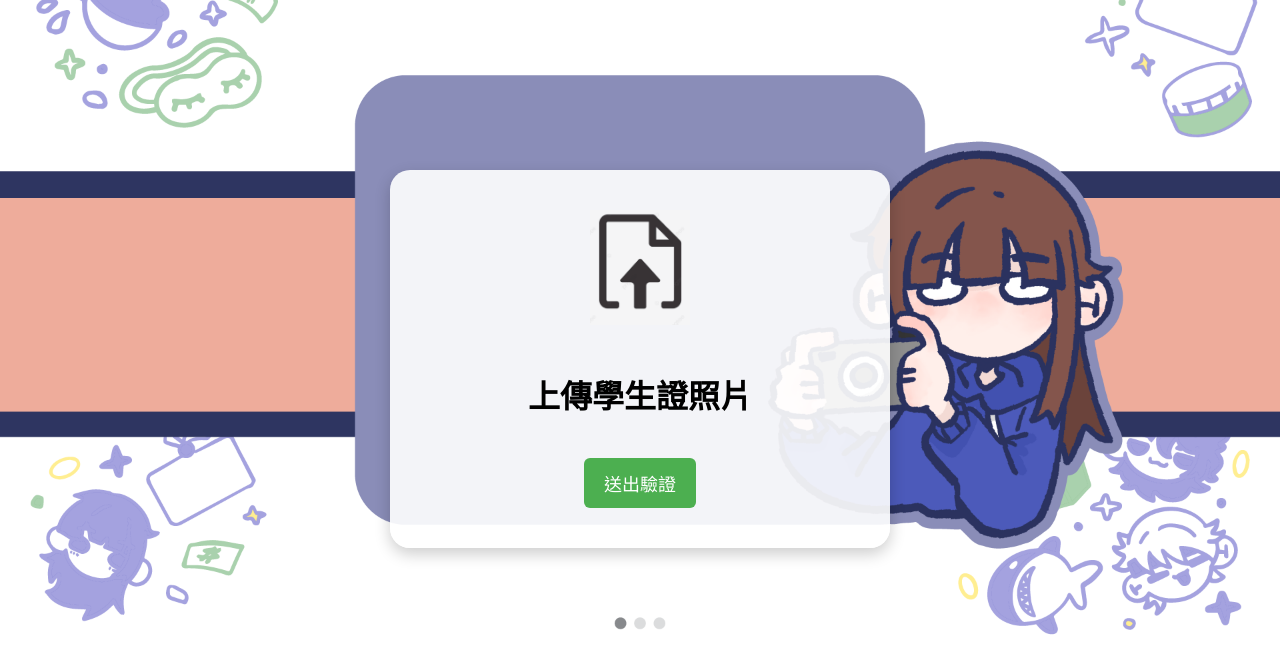
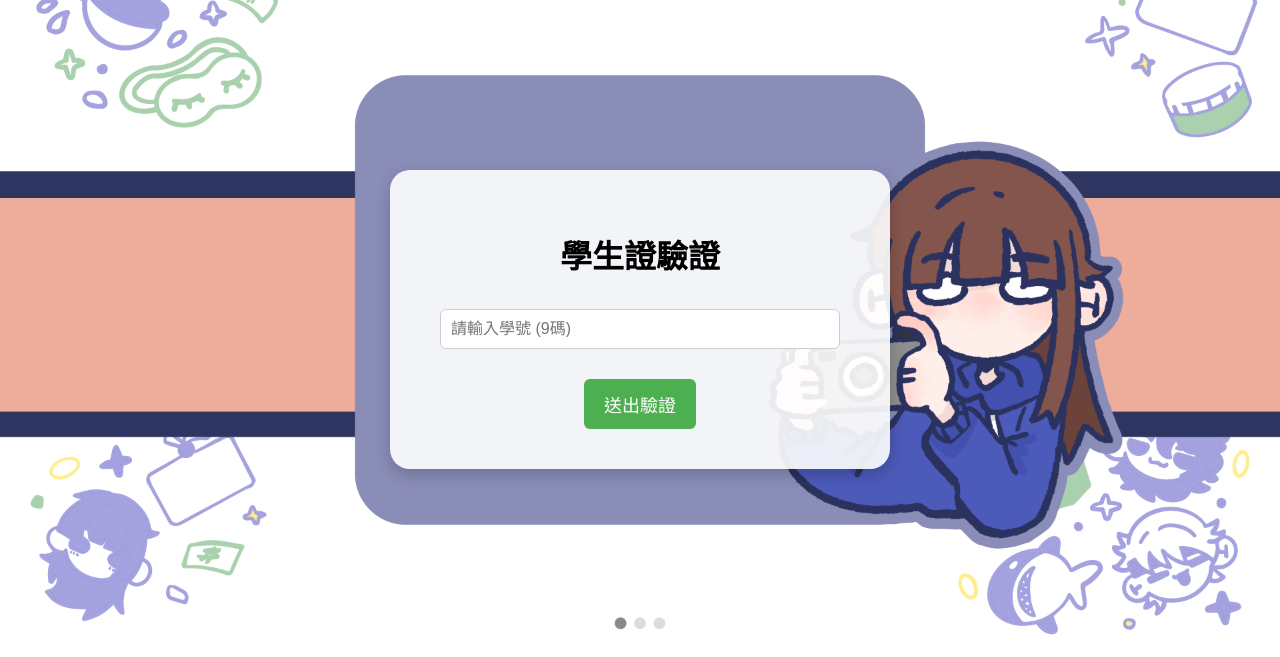
Before and after one commit to peng676712-design/StudentCard, a Flask app: page / in a window 1280 px wide. Shown: the top 657 px of the page. Run offline with Flask 3, Linux system fonts and the light colour scheme.

Commit message:
Initial commit: student card flask app

```diff
--- a/app.py
+++ b/app.py
@@ -31,6 +31,41 @@ def wrap_lines(font, text, max_width):
                 lines.append(candidate)
     return lines
 
+# ---------- 驗證規則 ----------
+ALLOWED_CODES = {
+    "30","31","32","33","34","35","36","37","38","39",
+    "44","45","54","57","59","65","81","82","83","84",
+    "A5","AC","AB","C0"
+}
+
+# ---------- 科系對照表 ----------
+DEPT_MAP = {
+    "30": "機械工程系",
+    "31": "電機工程系",
+    "32": "化學工程系",
+    "33": "材料科學系",
+    "34": "土木工程系",
+    "35": "分子科學系",
+    "36": "電子工程系",
+    "37": "工業管理系",
+    "38": "工業設計系",
+    "39": "建築系",
+    "44": "車輛工程系",
+    "45": "能源工程系",
+    "54": "英文系",
+    "57": "經營管理系",
+    "59": "資訊工程系",
+    "65": "光電工程系",
+    "81": "機電學士班",
+    "82": "電資學士班",
+    "83": "工程科技學士班",
+    "84": "創意設計學士班",
+    "A5": "文化發展系",
+    "AC": "互動設計系",
+    "AB": "資訊財金系",
+    "C0": "機電學院"
+}
+
 # ---------- 路由 ----------
 @app.route("/")
 def home():
@@ -38,30 +73,30 @@ def home():
 
 @app.route("/upload_photo", methods=["POST"])
 def upload_photo():
-    photo = request.files.get("photo")
-    if not photo:
-        return "❌ 沒有上傳照片"
+    student_id = request.form.get("student_id", "").strip()
 
-    os.makedirs("uploads", exist_ok=True)
-    photo_path = os.path.join("uploads", "student_card.png")
-    photo.save(photo_path)
+    if len(student_id) != 9:
+        return "❌ 學號必須是 9 碼"
 
-    # 暫時不用 pyzbar，直接給一個假學號
-    student_id = "A123456789"
+    combo = student_id[3] + student_id[4]
+    if combo not in ALLOWED_CODES:
+        return f"❌ 學號驗證失敗：第4+5碼 {combo} 不在允許清單"
 
-    # 通過 → 跳轉表單
-    return redirect(url_for("form", student_id=student_id))
+    dept = DEPT_MAP.get(combo, "未知科系")
+    return redirect(url_for("form", student_id=student_id, dept=dept))
 
 @app.route("/form")
 def form():
     student_id = request.args.get("student_id", "")
-    return render_template("form.html", student_id=student_id)
+    dept = request.args.get("dept", "")
+    return render_template("form.html", student_id=student_id, dept=dept)
 
 @app.route("/generate", methods=["POST"])
 def generate():
     name = request.form.get("name", "").strip()
     student_id = request.form.get("student_id", "").strip()
     dept = request.form.get("dept", "").strip()
+    group = request.form.get("group", "").strip()
     gender = request.form.get("gender", "").strip()
     photo_file = request.files.get("photo")
 
@@ -98,28 +133,18 @@ def generate():
         user_img = user_img.resize((photo_w, photo_h), Image.LANCZOS)
         card.paste(user_img, (photo_x, photo_y))
 
-    # 側邊文字
-    side_texts = ["四年制大學部", "         ", "媒體設計組"]
+    # 側邊文字（含科系與組別）
+    side_texts = ["四年制大學部", dept]
+    if dept == "互動設計系" and group:
+        side_texts.append(group)
+
     side_font = ImageFont.truetype(font_path, int(H * 0.06))
     side_line_gap = int(H * 0.08)
     side_x = photo_x + photo_w + 30
-    side_start_y = photo_y + 40
+    side_start_y = photo_y + 80
     for i, line in enumerate(side_texts):
         y = side_start_y + i * side_line_gap
         draw.text((side_x, y), line, fill="black", font=side_font)
-
-    # 系所文字
-    base_dept_font = ImageFont.truetype(font_path, int(H * 0.065))
-    dept_lines = wrap_lines(base_dept_font, dept or "", W * 0.50)
-    if not dept_lines:
-        dept_lines = [""]
-    dept_lines = dept_lines[:3]
-    for i, line in enumerate(dept_lines):
-        f = fit_text(font_path, line, W * 0.50, start_size=base_dept_font.size)
-        line_w = f.getlength(line)
-        x = int(W * 0.43) - int(line_w / 2)
-        y = int(H * 0.37) + i * int(H * 0.075)
-        draw.text((x, y), line, fill="black", font=f)
 
     # 個人資訊
     info_font = ImageFont.truetype(font_path, int(H * 0.06))
--- a/templates/upload.html
+++ b/templates/upload.html
@@ -7,33 +7,12 @@
 </head>
 <body class="upload-page">
     <div class="upload-box">
-        <!-- 圖案區塊，初始顯示 upload_icon -->
-        <label for="photo" class="upload-icon">
-            <img id="preview" src="{{ url_for('static', filename='assets/upload_icon.png') }}" alt="點我上傳">
-        </label>
-
-        <h1>上傳學生證照片</h1>
-        <form action="/upload_photo" method="post" enctype="multipart/form-data">
-            <input type="file" name="photo" id="photo" accept="image/*" required hidden>
+        <h1>學生證驗證</h1>
+        <form action="/upload_photo" method="post">
+            <!-- 學號輸入框 -->
+            <input type="text" name="student_id" placeholder="請輸入學號 (9碼)" required>
             <button type="submit">送出驗證</button>
         </form>
     </div>
-
-    <!-- JavaScript：即時預覽 -->
-    <script>
-        const photoInput = document.getElementById('photo');
-        const previewImg = document.getElementById('preview');
-
-        photoInput.addEventListener('change', function() {
-            const file = this.files[0];
-            if (file) {
-                const reader = new FileReader();
-                reader.onload = function(e) {
-                    previewImg.src = e.target.result; // 換成上傳的圖片
-                }
-                reader.readAsDataURL(file);
-            }
-        });
-    </script>
 </body>
 </html>
```
Also changed, not shown: templates/form.html (+9 -1 lines).
